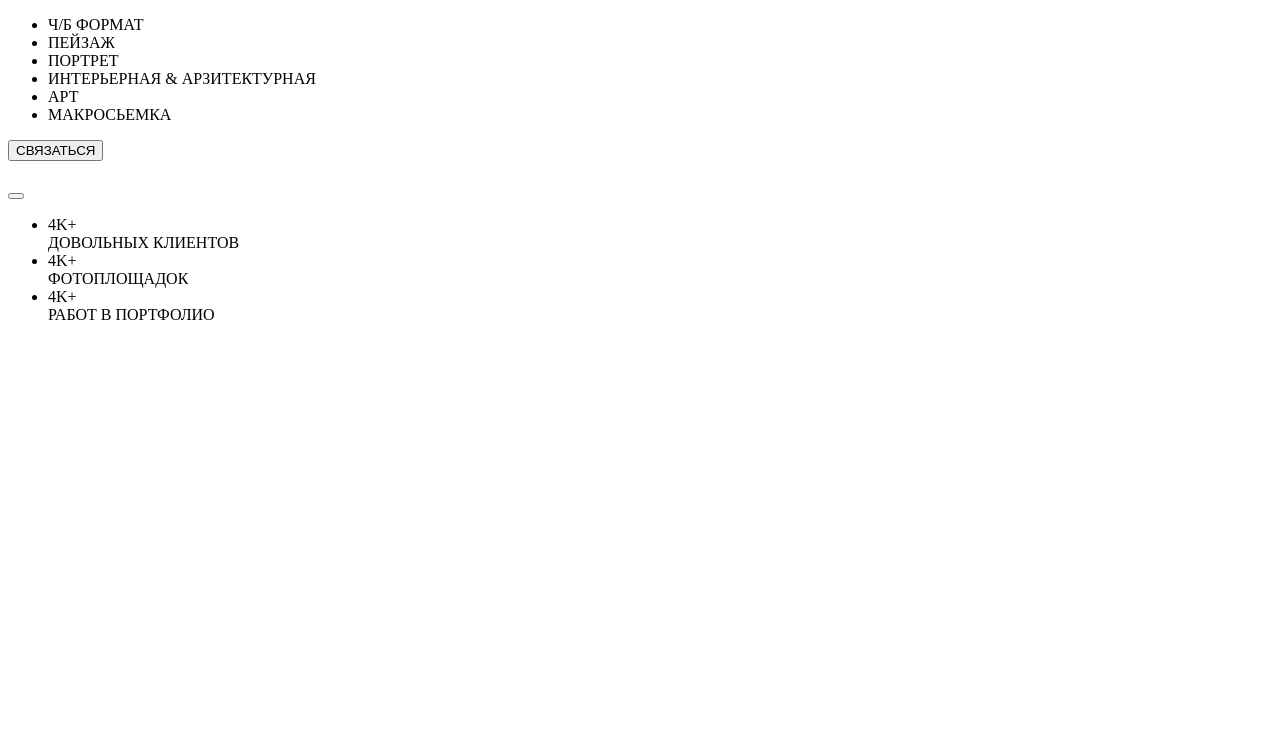
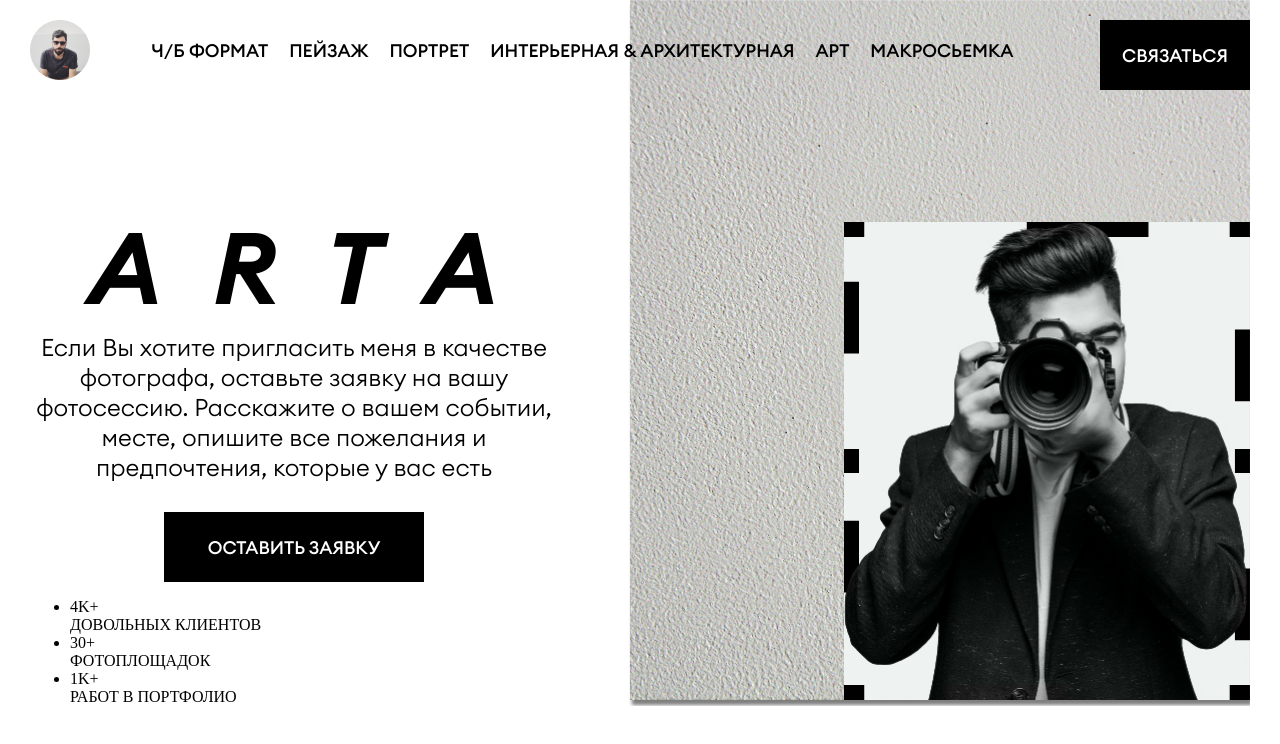
Before and after one commit to Simplodian/ARTA, a plain HTML site: page index.html in a window 1280 px wide. Drawn offline with Linux system fonts and the light colour scheme.

Commit message:
feat: add styles for header and section about

```diff
--- a/index.html
+++ b/index.html
@@ -8,42 +8,61 @@
     <title>ARTA</title>
 </head>
 <body>
+
+    <div class="container">
+
         <header class="header">
-        <div class="container">
-            <div class="header__avatar"></div>
+
+                <div class="header-wrapper">
+                    <div class="header__avatar">
+                        <img src="pictures/avatar.jpg" alt="#" class="header__image">
+                    </div>
                     <nav class="header__navbar">
                         <ul class="header__list">
                             <li class="header__item"> Ч/Б ФОРМАТ </li>
                             <li class="header__item"> ПЕЙЗАЖ </li>
                             <li class="header__item"> ПОРТРЕТ </li>
-                    <li class="header__item"> ИНТЕРЬЕРНАЯ & АРЗИТЕКТУРНАЯ </li>
+                            <li class="header__item"> ИНТЕРЬЕРНАЯ & АРХИТЕКТУРНАЯ </li>
                             <li class="header__item"> АРТ </li>
                             <li class="header__item"> МАКРОСЬЕМКА</li>
                         </ul>
                     </nav>
                     <button class="header__button"> СВЯЗАТЬСЯ </button>
                 </div>
+
         </header>
+
         <main>
-        <div class="container">
+
                 <div class="about">
-                <h1 class="title"></h1>
-                <h2 class="subtittle"></h2>
-                <button class="submit"></button>
+                    <h1 class="tittle">ARTA</h1>
+                    <h2 class="subtittle">
+                        Если Вы хотите пригласить меня в качестве фотографа, оставьте заявку на вашу фотосессию. Расскажите о вашем событии, месте, опишите все пожелания и предпочтения, которые у вас есть
+                    </h2>
+                    <button class="submit"> ОСТАВИТЬ ЗАЯВКУ </button>
                 </div>
+
                 <div class="achivements">
                     <ul class="achivements__list">
-                    <li class="achivements__item"> <span>4K+</span> <br> ДОВОЛЬНЫХ КЛИЕНТОВ </li>
-                    <li class="achivements__item"> <span>4K+</span> <br> ФОТОПЛОЩАДОК</li>
-                    <li class="achivements__item"> <span>4K+</span> <br> РАБОТ В ПОРТФОЛИО </li>
+                        <li class="achivements__item"> <span class="bold">4K+</span> <br> ДОВОЛЬНЫХ КЛИЕНТОВ </li>
+                        <li class="achivements__item"> <span class="bold">30+</span> <br> ФОТОПЛОЩАДОК</li>
+                        <li class="achivements__item"> <span class="bold">1K+</span> <br> РАБОТ В ПОРТФОЛИО </li>
                     </ul>
                 </div>
+
                 <div class="side-bar">
-                <div class="side-bar__link inst"></div>
-                <div class="side-bar__link pinterest"></div>
+                    <div class="side-bar__item">
+                        <a href="#" class="sidebar__link inst"></a>
+                    </div>
+                    <div class="side-bar__item">
+                        <a href="#" class="side-bar__link pinterest"></a>
                     </div>
                 </div>
+
+
         </main>
+
+    </div>
 
     <script src="script/script.js"></script>
 </body>
--- a/styles/style.css
+++ b/styles/style.css
@@ -0,0 +1,132 @@
+body{
+    margin: 0;
+    padding: 0;
+
+}
+
+.container{
+    max-width: 1220px;
+    margin: 0 auto;
+    background: url(../pictures/shape.jpg) no-repeat;
+    background-position: 101% top;
+}
+.header-wrapper{
+    display: flex;
+    justify-content: space-between;
+    padding: 20px 0;
+    height: 60px;
+}
+
+.header__avatar{
+    border-radius: 50%;
+}
+
+.header__list{
+    list-style: none;
+    display: flex;
+    width: 862px;
+    margin: 0;
+    margin-right: 25px;
+    padding: 0;
+    height: 60px;
+    justify-content: space-between;
+    align-items: center;
+    font-size: 18px;
+    font-family: "Euclid";
+}
+
+.header__button{
+    width: 150px;
+    height: 70px;
+    background-color: #000;
+    border: none;
+    color: #fff;
+    font-family: "Euclid";
+    font-size: 18px;
+}
+
+.about{
+    padding-top: 105px;
+}
+
+.about{
+    display: flex;
+    flex-direction: column;
+    justify-content: center;
+    align-items: center;
+    max-width: 528px;
+}
+
+.tittle{
+    font-size: 100px;
+    font-family: "Euclid";
+    font-style: italic;
+    font-weight: 600;
+    line-height: 126px;
+    letter-spacing: 50px;
+    width: 600px;
+    height: 127px;
+    margin: 0;
+    padding: 0px;
+    padding-left: 50px;
+    text-align: center;
+}
+
+.subtittle{
+    width: 520px;
+    height: 180px;
+    text-align: center;
+    font-size: 24px;
+    font-weight: 100;
+    font-family: "Euclid";
+    margin: 0;
+}
+
+.submit{
+    width: 260px;
+    height: 70px;
+    background: #000;
+    border: none;
+    color: #fff;
+    font-size: 18px;
+    font-weight: 500;
+    font-family: "Euclid";
+}
+
+@font-face {
+    font-family: "Euclid";
+    src: url("../fonts/Euclid-Circular-A-Light.ttf") format("truetype");
+    font-style: normal;
+    font-weight: 100;
+    }
+@font-face {
+    font-family: "Euclid";
+    src: url("../fonts/Euclid-Circular-A-Regular.ttf") format("truetype");
+    font-style: normal;
+    font-weight: 300;
+    }
+@font-face {
+    font-family: "Euclid";
+    src: url("../fonts/Euclid-Circular-A-Medium.ttf") format("truetype");
+    font-style: normal;
+    font-weight: 500;
+    }
+@font-face {
+    font-family: "Euclid";
+    src: url("../fonts/Euclid-Circular-A-Bold.ttf") format("truetype");
+    font-style: normal;
+    font-weight: 700;
+    }
+@font-face {
+    font-family: "Euclid";
+    src: url("../fonts/Euclid-Circular-A-SemiBold.ttf") format("truetype");
+    font-style: normal;
+    font-weight: 600;
+    }
+
+@font-face {
+    font-family: "Euclid";
+    src: url("../fonts/Euclid-Circular-A-SemiBold-Italic.ttf") format("truetype");
+    font-style: italic;
+    font-weight: 600;
+    }
```
Also changed, not shown: fonts/Euclid-Circular-A-Bold.ttf (added), fonts/Euclid-Circular-A-Light.ttf (added), fonts/Euclid-Circular-A-Medium.ttf (added), fonts/Euclid-Circular-A-Regular.ttf (added), fonts/Euclid-Circular-A-SemiBold-Italic.ttf (added), fonts/Euclid-Circular-A-SemiBold.ttf (added), pictures/avatar.jpg (added), pictures/shape.jpg (added), 2 other files. Lines whose indentation alone changed are shown as unchanged.
